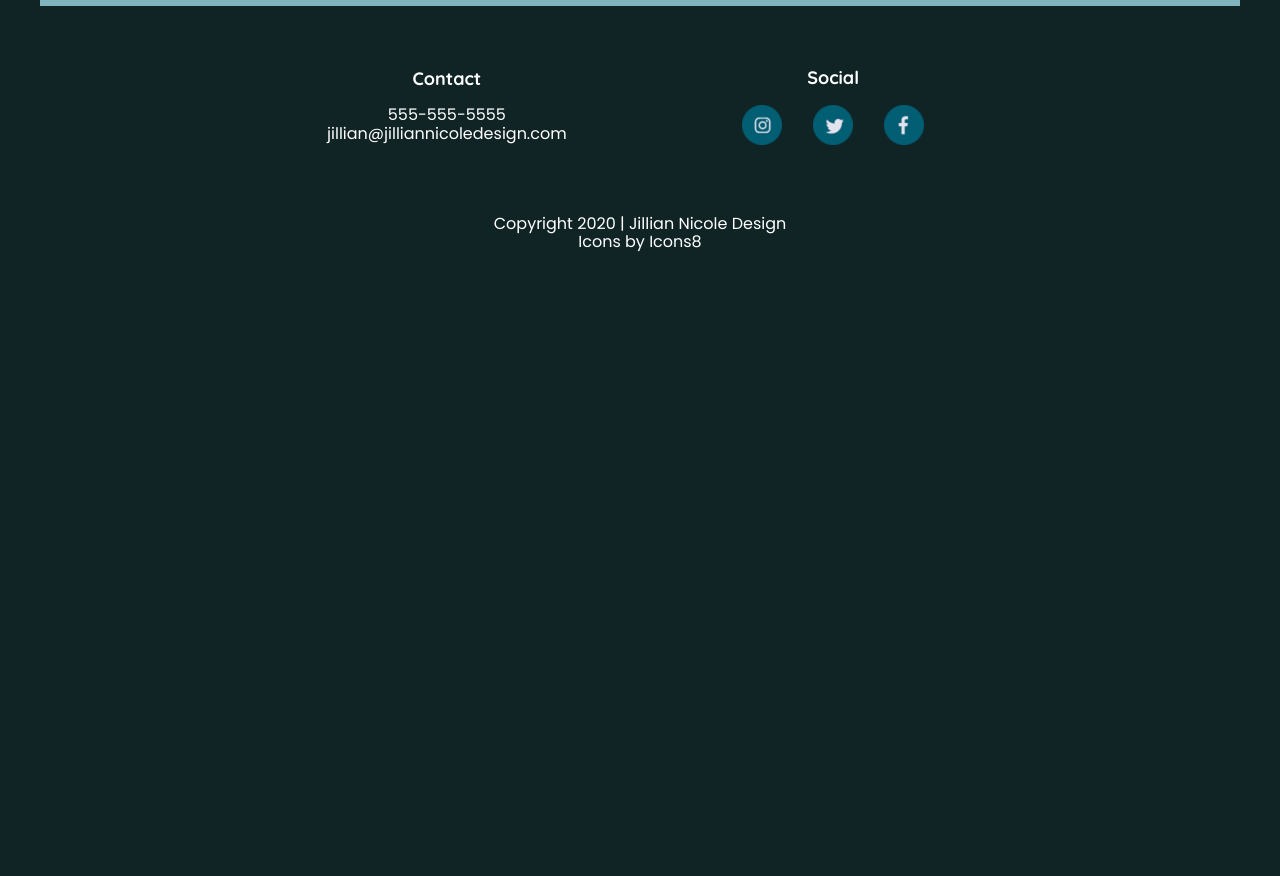
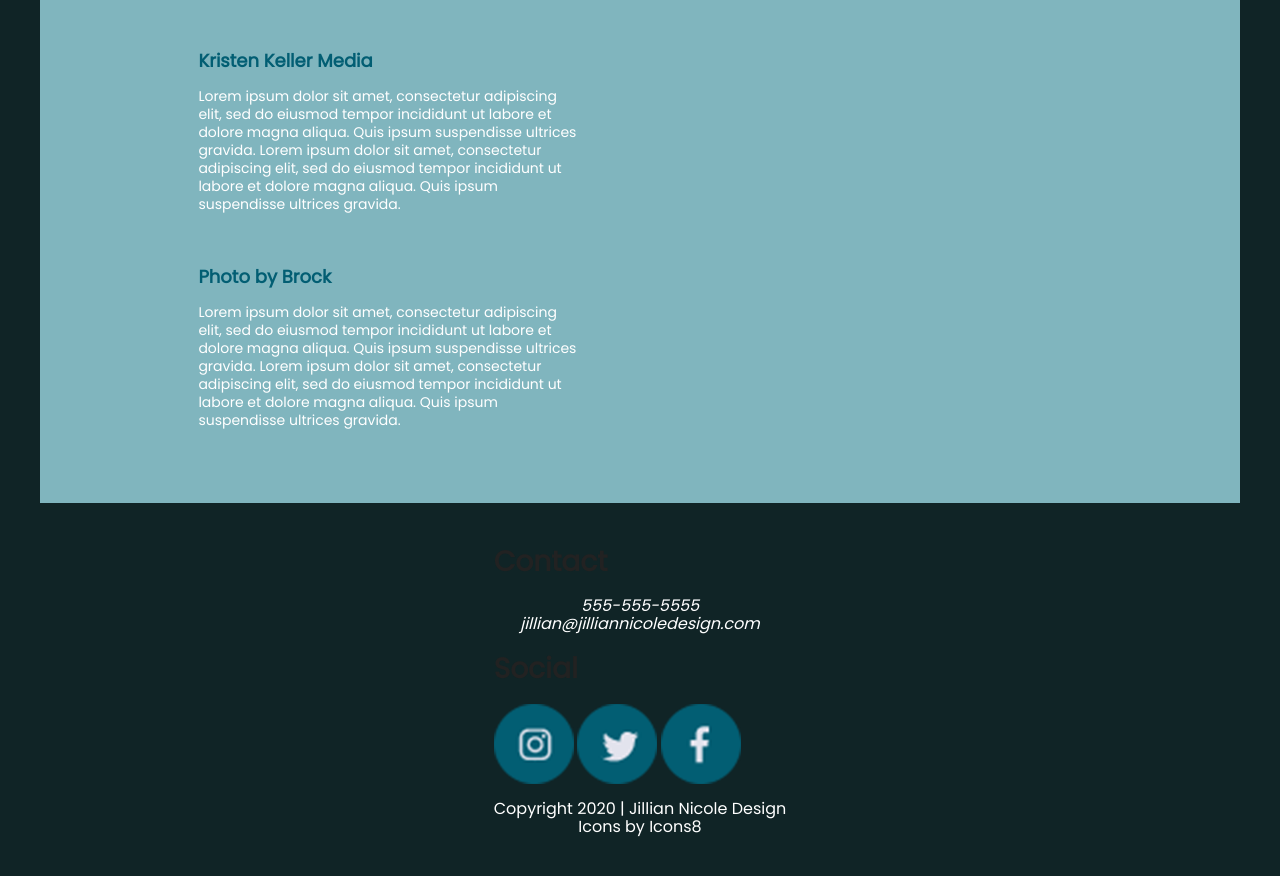
Before and after one commit to JillKrysinski/jillian-caverly-designs, a website built with Parcel: page work/index.html in a window 1280 px wide. Shown: the part 722-1598 px from the top of the page. Before the commit the page ends 1013 px from the top, so only its background shows below. Built offline with nearby package versions, Linux system fonts and the light colour scheme; files whose address does not match are found by name.

Commit message:
Updated FAQ/Work page structure and content

```diff
--- a/work/index.html
+++ b/work/index.html
@@ -34,18 +34,27 @@
 
 <body>
   <div class="container">
+
+
+<!-- HEADER -->
+
     <header>
-      <div id="logo">
-        <img src="../img/logo/logo-text.png" alt="Jillian Nicole Design Logo" />
-      </div>
+      <div class="wrapper">
+        <a href="http://www.jillianicoledesign.com"><img src="img/logo/logo-text.png" alt="Jillian Nicole Design Logo" /></a>
+        <div class="header-divider"></div>
         <nav>
           <ul>
-          <li><a href="../index.html">HOME</a></li>
+            <li><a href="../work/index.html">WORK</a></li>
             <li><a href="../contact/index.html">CONTACT</a></li>
           </ul>
         </nav>
+      </div>
     </header>
+
+<!-- Main -->
+
     <section class="work">
+      <div class="wrapper">
         <h1>Work</h1>
         <div class="reference">
           <h2>Ginny Marie Tattoos</h2>
@@ -63,24 +72,40 @@
           <h2>Photo by Brock</h2>
           <p>Lorem ipsum dolor sit amet, consectetur adipiscing elit, sed do eiusmod tempor incididunt ut labore et dolore magna aliqua. Quis ipsum suspendisse ultrices gravida. Lorem ipsum dolor sit amet, consectetur adipiscing elit, sed do eiusmod tempor incididunt ut labore et dolore magna aliqua. Quis ipsum suspendisse ultrices gravida.</p>
         </div>
+      </div>
     </section>
+
+<!-- FOOTER -->
+
     <footer>
-      <div id="contact">
-        <h6>Contact</h6>
+      <div class="wrapper">
+        <div class="content">
+          <div class="contact">
+            <h1>Contact</h1>
+            <address>
               <p>555-555-5555
                 <br><a href="mailto:jillian@jilliannicoledesign.com">jillian@jilliannicoledesign.com</a></p>
+            </address>
           </div>
-      <div id ="social">
-        <h6>Social</h6>
-        <img src="../img/icons/instagram.png" alt="instagram icon" />
-        <img src="../img/icons/twitter.png" alt="twitter icon" />
-        <img src="../img/icons/facebook.png" alt="facebook icon" />
+          <div class="social">
+            <h1>Social</h1>
+            <div class="social-icons">
+              <a href="http://www.instagram.com" target="blank"><img src="img/icons/instagram.png" alt="instagram icon" /></a>
+              <a href="http://www.twitter.com" target="blank"></a><img src="img/icons/twitter.png" alt="twitter icon" /></a>
+              <a href="http://www.facebook.com" target="blank"></a><img src="img/icons/facebook.png" alt="facebook icon" /></a>
             </div>
-      <div id="copyright">
+          </div>
+          <div class="copyright">
             <p>Copyright 2020 | Jillian Nicole Design
               <br>Icons by <a href="www.icons8.com">Icons8</a></p>
           </div>
+        </div>
+      </div>
     </footer>
+
+
+
+
   </div>
 
 
```
Also changed, not shown: contact/index.html (+8 -4 lines), index.html (+10 -10 lines). Lines whose indentation alone changed are shown as unchanged.
